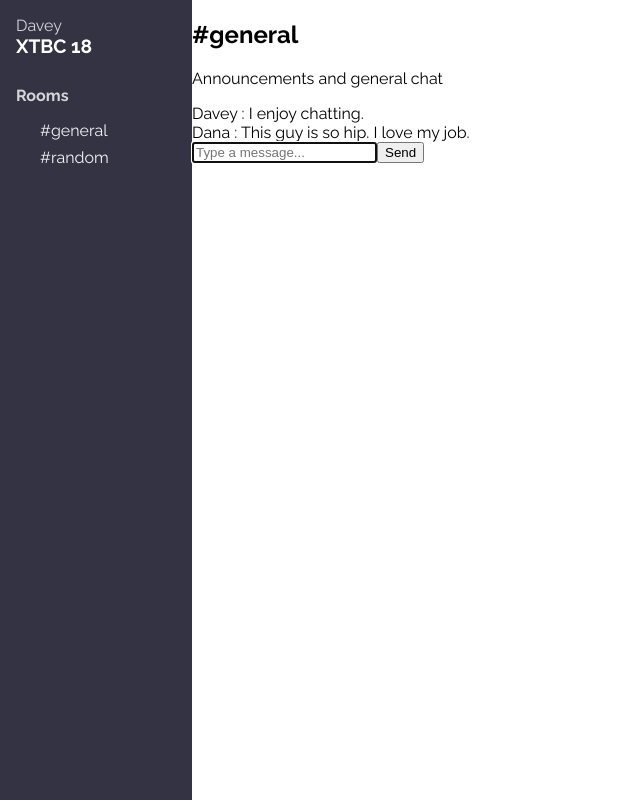
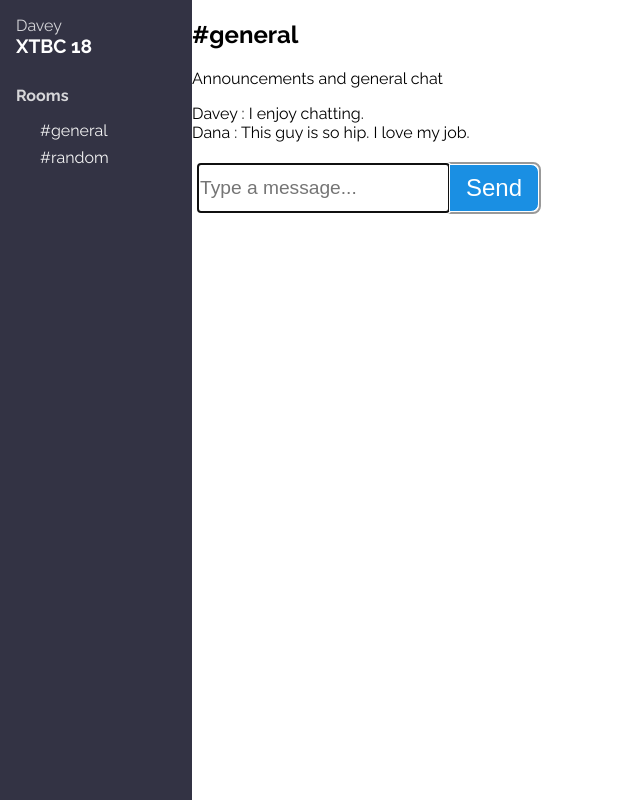
Before and after one commit to AyushiG123/chatarang, a React (Create React App) app: page / in a window 1280 px wide. Shown: the whole page, without its empty margins (0-640 px from the left). Built offline with nearby package versions, Linux system fonts and the light colour scheme.

Commit message:
Styled messageList and messageForm

```diff
--- a/src/MessageForm.js
+++ b/src/MessageForm.js
@@ -15,8 +15,9 @@ handleChange = (ev) => {
 
     render(){
         return(
-            <form className="MessageForm" onSubmit={this.handleSubmit}>
+            <form className="MessageForm" onSubmit={this.handleSubmit} style={stylesMessageForm.messageForm}>
              <input
+               style={stylesMessageForm.input}
                type="text"
                name="body"
                placeholder="Type a message..."
@@ -25,10 +26,41 @@ handleChange = (ev) => {
                autoFocus
                required
                />
-            <button type="submit">Send</button>
+            <button  style={stylesMessageForm.button}type="submit">Send</button>
             </form>
         )
     }
 }
 
+const stylesMessageForm ={
+    messageForm:{
+        backgroundColor: 'white',
+        height: '3rem',
+        display: 'flex',
+        alignItems: 'stretch',
+        border: '2px solid #999',
+        borderRadius: '0.5rem',
+        margin: '0.25rem',
+        padding: 0,
+    },
+
+    input: {
+    flex: 1,
+    fontSize: '1.2rem',
+    border: 0,
+    },
+
+    button: {
+    fontSize: '1.5rem',
+    backgroundColor: '#1A8FE3',
+    color: 'white',
+    paddingLeft: '1rem',
+    paddingRight: '1rem',
+    borderTopRightRadius: '0.5rem',
+    borderBottomRightRadius: '0.5rem',
+    border: '1px solid white',
+    }
+
+}
+
 export default MessageForm
--- a/src/MessageList.js
+++ b/src/MessageList.js
@@ -4,7 +4,7 @@ import Message from './Message'
 
 const MessageList = (props) => {
     return(
-        <div classsname = "MessageList">
+        <div classsname = "MessageList" style={stylesMessageList.messageList}>
          {
              props.messages.map(msg => (
                  <Message message={msg} key= {msg.id}/>
@@ -14,4 +14,13 @@ const MessageList = (props) => {
     )
 }
 
+const stylesMessageList={
+    messageList:{
+        backgroundColor: 'white',
+        flex: 1,
+        paddingBottom: '1rem',
+        overflowY: 'scroll',
+    }
+}
+
 export default MessageList
```
